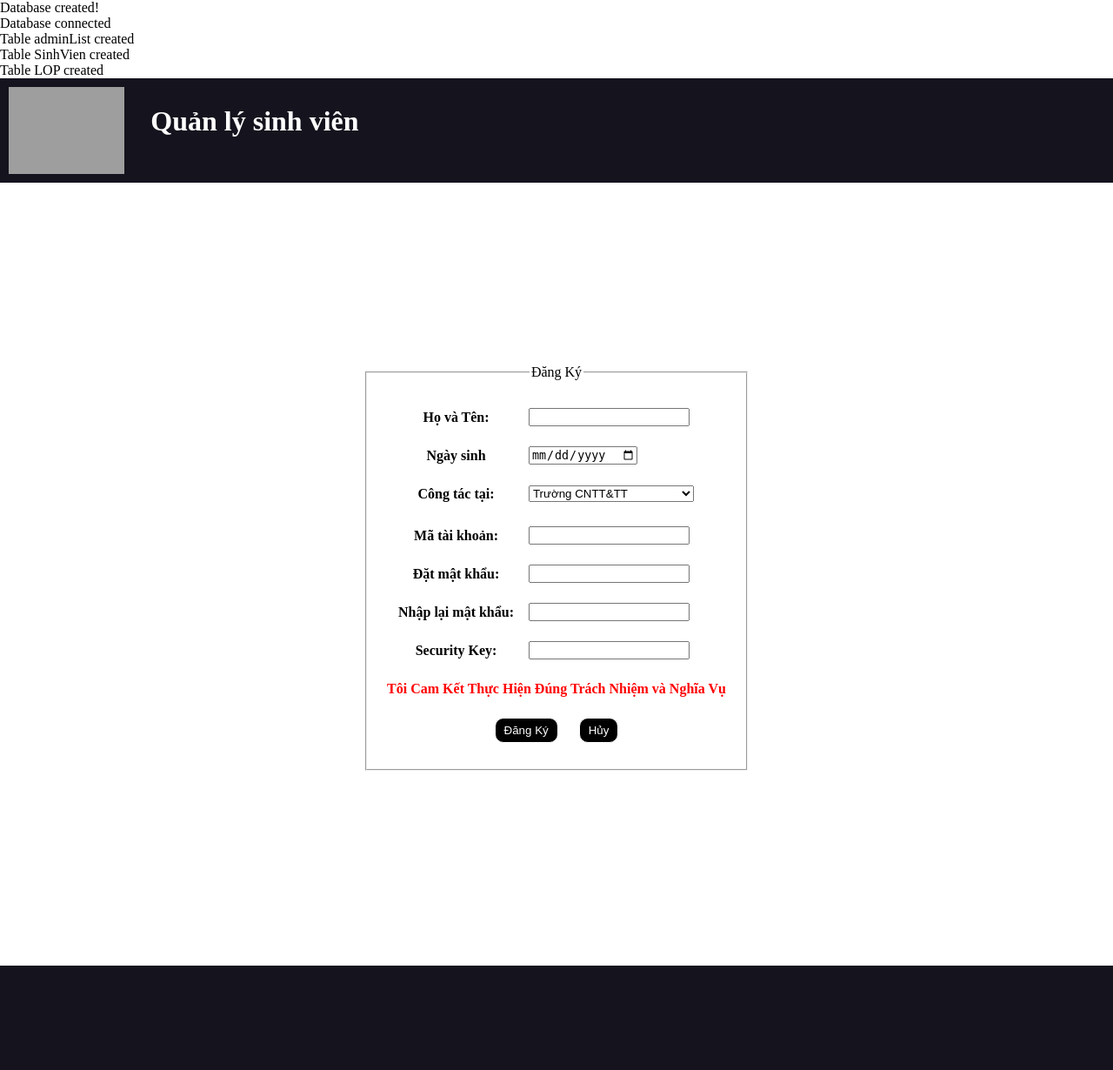
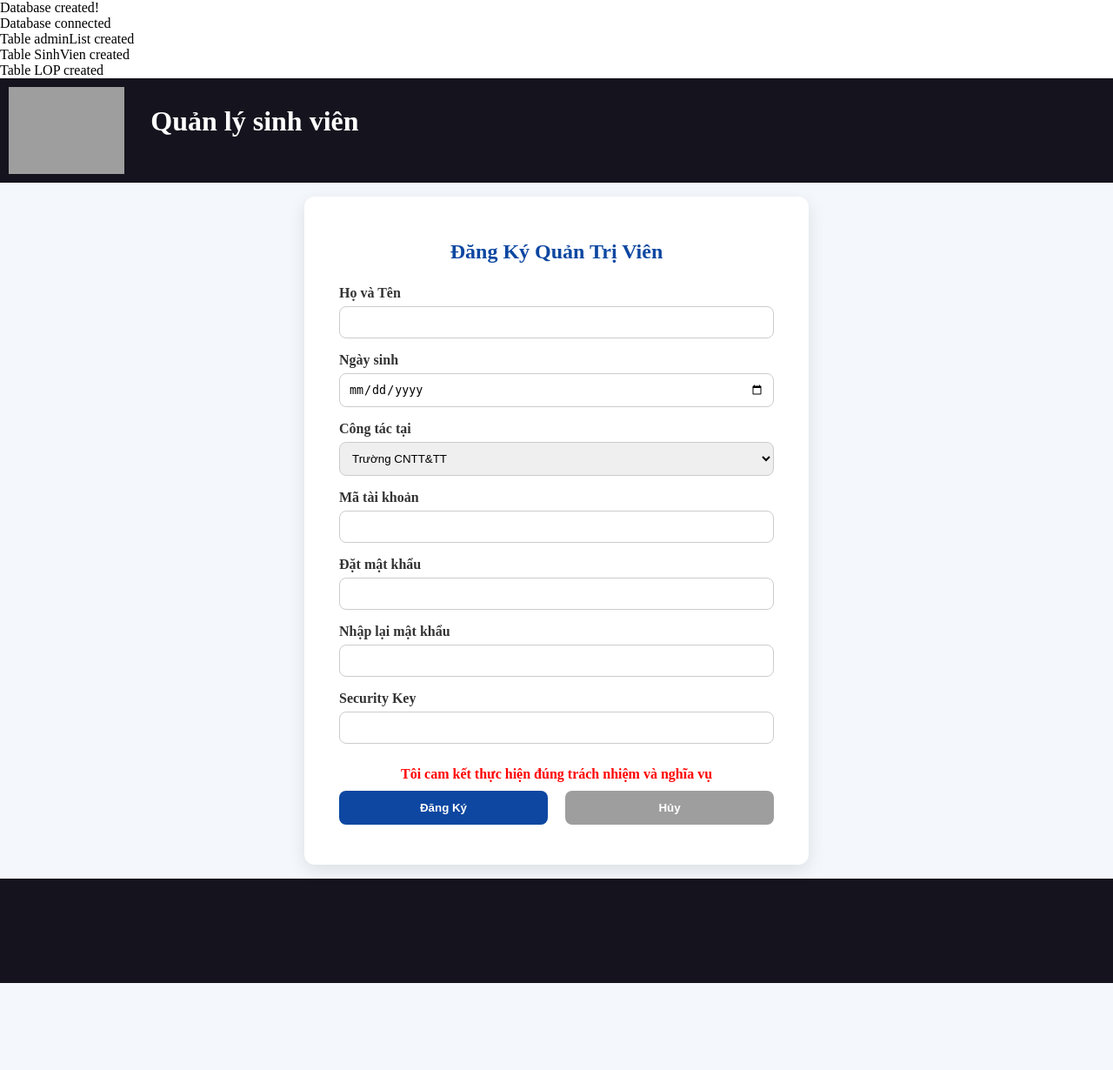
Before and after one commit to DanyDoan/CT428, a PHP site: page /register.php in a window 1280 px wide. Shown: the whole page at 87% size. After the commit the page ends 1130 px from the top, so only its background shows below. Run offline with PHP 8.4, Linux system fonts and the light colour scheme; grey boxes are pictures that could not be loaded.

Commit message:
Chinh sua form trong trang dang ky

```diff
--- a/project/views/register.php
+++ b/project/views/register.php
@@ -15,7 +15,7 @@ session_start();
             /* background-color: black; */
             justify-content: center;
             align-items: center;
-            padding:50px 0px;
+            padding: 50px 0px;
         }
 
         fieldset {
@@ -58,24 +58,19 @@ session_start();
     ?>
 
     <!-- Main -->
-    <main>
+    <div class="register-wrapper">
+        <div class="register-container">
+            <h2 class="register-title">Đăng Ký Quản Trị Viên</h2>
             <form method="POST" action="administrator.php">
-            <fieldset>
-                <legend>Đăng Ký</legend>
-                <table>
-                    <tr>
-                        <th><label for="adminName">Họ và Tên: </label></th>
-                        <td><input type="text" id="adminName" name="adminName" required></td>
-                    </tr>
-                    <tr>
-                        <th><label for="adminBirth">Ngày sinh</label></th>
-                        <td><input type="date" id="adminBirth" name="adminBirth" required></td>
-                    </tr>
-                    <tr>
-                        <th><label for="adminWorkplace" required>Công tác tại: </label></th>
-                        <td>
-                            <select id="adminWorkplace" name="adminWorkplace">
-                                <optgroup label="Cấp Trường" selected>
+                <label for="adminName" class="register-label">Họ và Tên</label>
+                <input type="text" id="adminName" name="adminName" class="register-input" required>
+
+                <label for="adminBirth" class="register-label">Ngày sinh</label>
+                <input type="date" id="adminBirth" name="adminBirth" class="register-input" required>
+
+                <label for="adminWorkplace" class="register-label">Công tác tại</label>
+                <select id="adminWorkplace" name="adminWorkplace" class="register-select">
+                    <optgroup label="Cấp Trường">
                         <option value="DI" selected>Trường CNTT&TT</option>
                         <option value="CN">Trường Bách Khoa</option>
                         <option value="KT">Trường Kinh Tế</option>
@@ -94,36 +89,30 @@ session_start();
                         <option value="TC">Khoa Giáo Dục Thể Chất</option>
                     </optgroup>
                 </select>
-                        </td>
-                    </tr>
-                    <tr>
-                        <th><label for="adminBirthday"></label></th>
-                    </tr>
-                    <tr>
-                        <th><label for="adminID">Mã tài khoản: </label></th>
-                        <td><input type="text" id="adminID" name="adminID" required></td>
-                    </tr>
-                    <tr>
-                        <th><label for="adminPassword">Đặt mật khẩu: </label></th>
-                        <td><input type="password" id="adminPassword" name="adminPassword" required></td>
-                    </tr>
-                    <tr>
-                        <th><label for="retype">Nhập lại mật khẩu: </label></th>
-                        <td><input type="password" id="retype" name="retype" required></td>
-                    </tr>
-                    <tr>
-                        <th><label for="key">Security Key: </label></th>
-                        <td><input type="text" id="key" name="key"></td>
-                    </tr>
-                    <tr>
-                        <th colspan=2 style="color:red">Tôi Cam Kết Thực Hiện Đúng Trách Nhiệm và Nghĩa Vụ</th>
-                    </tr>
-                </table>
-                <input type="submit" value="Đăng Ký" name="submit"></input>
-                <input type="reset" value="Hủy"></input>
-            </fieldset>
+
+                <label for="adminID" class="register-label">Mã tài khoản</label>
+                <input type="text" id="adminID" name="adminID" class="register-input" required>
+
+                <label for="adminPassword" class="register-label">Đặt mật khẩu</label>
+                <input type="password" id="adminPassword" name="adminPassword" class="register-input" required>
+
+                <label for="retype" class="register-label">Nhập lại mật khẩu</label>
+                <input type="password" id="retype" name="retype" class="register-input" required>
+
+                <label for="key" class="register-label">Security Key</label>
+                <input type="text" id="key" name="key" class="register-input">
+
+                <div class="register-notice">
+                    Tôi cam kết thực hiện đúng trách nhiệm và nghĩa vụ
+                </div>
+
+                <div class="register-buttons">
+                    <input type="submit" value="Đăng Ký" name="submit" class="register-submit">
+                    <input type="reset" value="Hủy" class="register-reset">
+                </div>
             </form>
-    </main>
+        </div>
+    </div>
 
     <!-- Footer -->
     <?php
@@ -134,37 +123,39 @@ session_start();
 </html>
 
 <?php
-    if ($_SERVER["REQUEST_METHOD"] == "POST"){
-        if ($_POST["adminPassword"] != $_POST["retype"]){
+if ($_SERVER["REQUEST_METHOD"] == "POST") {
+    if ($_POST["adminPassword"] != $_POST["retype"]) {
         echo "Mật khẩu không khớp<br>";
         exit();
     }
-        if ($_POST["key"] != "2025"){
+    if ($_POST["key"] != "2025") {
         echo "Sai key<br>";
         exit();
     }
-        if (checkIfExist($conn, $_POST["adminID"])){
+    if (checkIfExist($conn, $_POST["adminID"])) {
         echo "Mã đã tồn tại";
         exit();
-        }
-        else{
-            $stm =$conn->prepare("INSERT INTO adminList
+    } else {
+        $stm = $conn->prepare("INSERT INTO adminList
                                  (adminID, adminPassword, adminName, adminBirth, adminWorkplace)
                                  VALUES( ?, ?, ?, ?, ?)");
 
-            $hashedPassword=password_hash($_POST["adminPassword"], PASSWORD_DEFAULT);
-            $stm->bind_param("sssss", $_POST["adminID"],
+        $hashedPassword = password_hash($_POST["adminPassword"], PASSWORD_DEFAULT);
+        $stm->bind_param(
+            "sssss",
+            $_POST["adminID"],
             $hashedPassword,
             $_POST["adminName"],
             $_POST["adminBirth"],
-                                      $_POST["adminWorkplace"]);
-            if ($stm->execute()){
+            $_POST["adminWorkplace"]
+        );
+        if ($stm->execute()) {
             echo "<script>
                         location.href='../index.php';
                      </script>";
             // ob_start();
             // header("Location: ../index.php");
-            }else
+        } else
             echo "<script>
                         alert('thất bại');
                 </script>";
@@ -174,14 +165,15 @@ session_start();
             alert('ngu');
     </script>";
 
-    function checkIfExist($conn, $id){
-        $stm =$conn->prepare("SELECT *
+function checkIfExist($conn, $id)
+{
+    $stm = $conn->prepare("SELECT *
                               FROM adminList
                               WHERE adminID = ?");
     $stm->bind_param("s", $id);
-        if ($stm->execute()){
+    if ($stm->execute()) {
         $result = $stm->get_result();
         return ($result->num_rows > 0);
-        }else;
+    } else;
 }
 ?>
```
Lines whose indentation alone changed are shown as unchanged.
